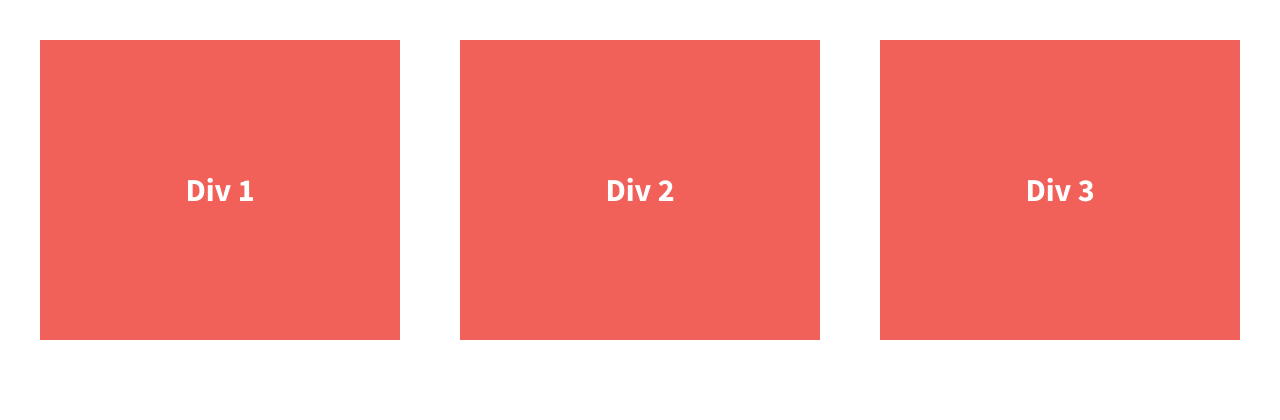
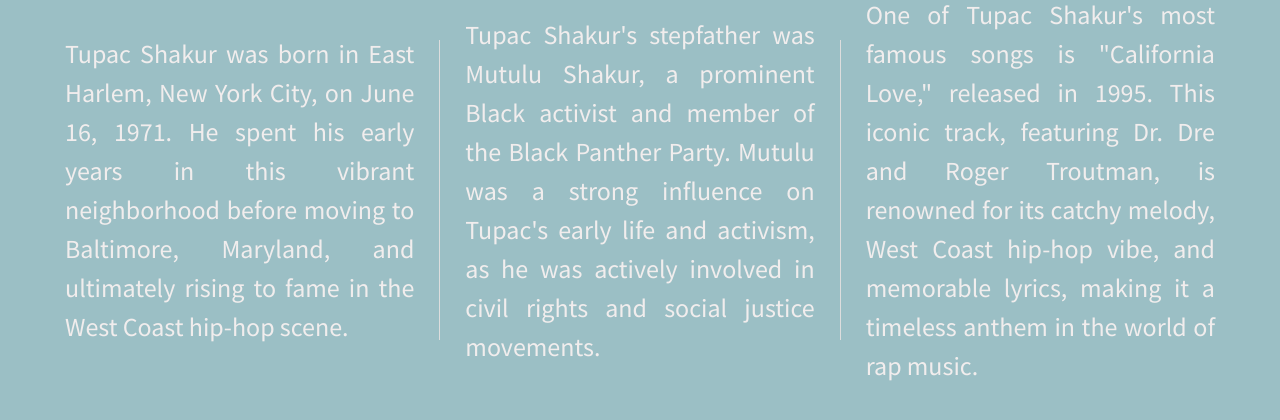
Before and after one commit to thegirldweez/206-divs-flexbox, a plain HTML site: page index.html in a window 1280 px wide. Drawn offline with nearby package versions, Linux system fonts and the light colour scheme.

Commit message:
Updated site colors and content

```diff
--- a/css/main.css
+++ b/css/main.css
@@ -106,27 +106,36 @@ body {
   padding: 2em;
   font-size: 1.25em;
   height: 100%;
+
+  background: #9bbfc5;
 }
 
 .wrapper {
 
   display: flex;
   justify-content: space-between;
-  font-weight: 700;
+
 }
 
 .div-1, .div-2, .div-3 {
   /*give the divs a width of 30%, add display:flex, set justify-content and align-items to center*/
-  color: #fff;
+  color: #f1eded;
   line-height: 1.5em;
-  font-size: 1.6em;
-  background-color: #f16059;
+  font-size: 1.3em;
+  text-align: justify;
+ padding: 0 25px;
   height: 300px;
   width: 30%;
 
   display: flex;
   justify-content: center;
   align-items: center;
+}
+
+.div-2 {
+    border-left: 1px solid #ddd;
+    border-right: 1px solid #ddd;
+
 }
 
 
--- a/index.html
+++ b/index.html
@@ -1,5 +1,6 @@
 <!doctype html>
 <html class="no-js" lang="">
+
     <head>
         <meta charset="utf-8">
         <meta http-equiv="x-ua-compatible" content="ie=edge">
@@ -16,6 +17,7 @@
         <link href='http://fonts.googleapis.com/css?family=Lora:700' rel='stylesheet' type='text/css'>
         <link href='http://fonts.googleapis.com/css?family=Source+Sans+Pro:400,700' rel='stylesheet' type='text/css'>
     </head>
+
     <body>
         <!--[if lt IE 8]>
             <p class="browserupgrade">You are using an <strong>outdated</strong> browser. Please <a href="http://browsehappy.com/">upgrade your browser</a> to improve your experience.</p>
@@ -23,13 +25,22 @@
 
         <section class="wrapper">
             <div class="div-1">
-                Div 1
+                Tupac Shakur was born in East Harlem, New York City, on June 16, 1971. He spent his early years in this
+                vibrant
+                neighborhood before moving to Baltimore, Maryland, and ultimately rising to fame in the West Coast
+                hip-hop scene.
             </div>
             <div class="div-2">
-                Div 2
+                Tupac Shakur's stepfather was Mutulu Shakur, a prominent Black activist and member of the Black Panther
+                Party. Mutulu
+                was a strong influence on Tupac's early life and activism, as he was actively involved in civil rights
+                and social
+                justice movements.
             </div>
             <div class="div-3">
-                Div 3
+                One of Tupac Shakur's most famous songs is "California Love," released in 1995. This iconic track, featuring Dr. Dre and
+                Roger Troutman, is renowned for its catchy melody, West Coast hip-hop vibe, and memorable lyrics, making it a timeless
+                anthem in the world of rap music.
             </div>
         </section>
 
@@ -40,12 +51,15 @@
 
         <!-- Google Analytics: change UA-XXXXX-X to be your site's ID. -->
         <script>
-            (function(b,o,i,l,e,r){b.GoogleAnalyticsObject=l;b[l]||(b[l]=
-            function(){(b[l].q=b[l].q||[]).push(arguments)});b[l].l=+new Date;
-            e=o.createElement(i);r=o.getElementsByTagName(i)[0];
-            e.src='https://www.google-analytics.com/analytics.js';
-            r.parentNode.insertBefore(e,r)}(window,document,'script','ga'));
-            ga('create','UA-XXXXX-X','auto');ga('send','pageview');
+                (function (b, o, i, l, e, r) {
+                    b.GoogleAnalyticsObject = l; b[l] || (b[l] =
+                        function () { (b[l].q = b[l].q || []).push(arguments) }); b[l].l = +new Date;
+                    e = o.createElement(i); r = o.getElementsByTagName(i)[0];
+                    e.src = 'https://www.google-analytics.com/analytics.js';
+                    r.parentNode.insertBefore(e, r)
+                }(window, document, 'script', 'ga'));
+            ga('create', 'UA-XXXXX-X', 'auto'); ga('send', 'pageview');
         </script>
     </body>
+
 </html>
```
